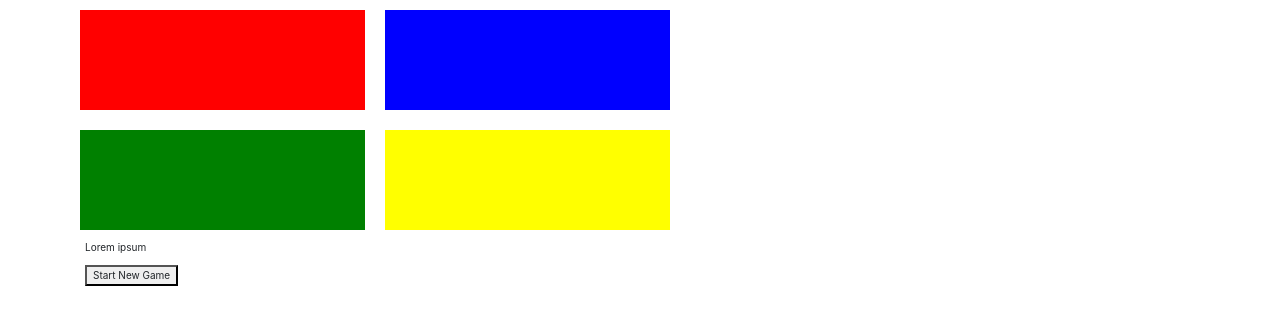
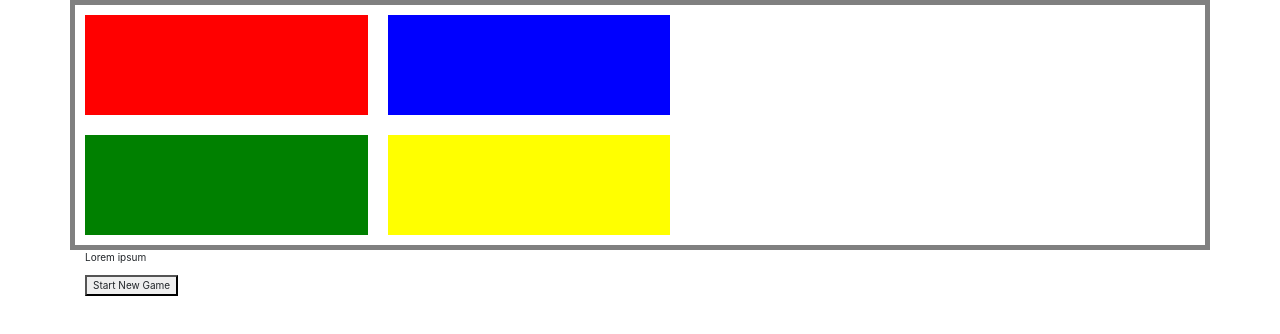
Before and after one commit to mrmosesf/simple-simon, a plain HTML site: page index.html in a window 1280 px wide. Drawn offline with nearby package versions, Linux system fonts and the light colour scheme.

Commit message:
Added some superfluous, and a little broken styling

```diff
--- a/css/style.css
+++ b/css/style.css
@@ -2,6 +2,10 @@
     width: 100px;
     height: 100px;
     margin: 10px;
+}
+
+#boxHolder{
+    border: solid gray 5px;
 }
 
 #one{
--- a/index.html
+++ b/index.html
@@ -15,7 +15,7 @@
 </head>
 <body>
 
-<div class="container">
+<div class="container" id="boxHolder">
     <div class="row">
         <div class="blocks col-sm-3" id="one"></div>
         <div class="blocks col-sm-3" id="two"></div>
```
